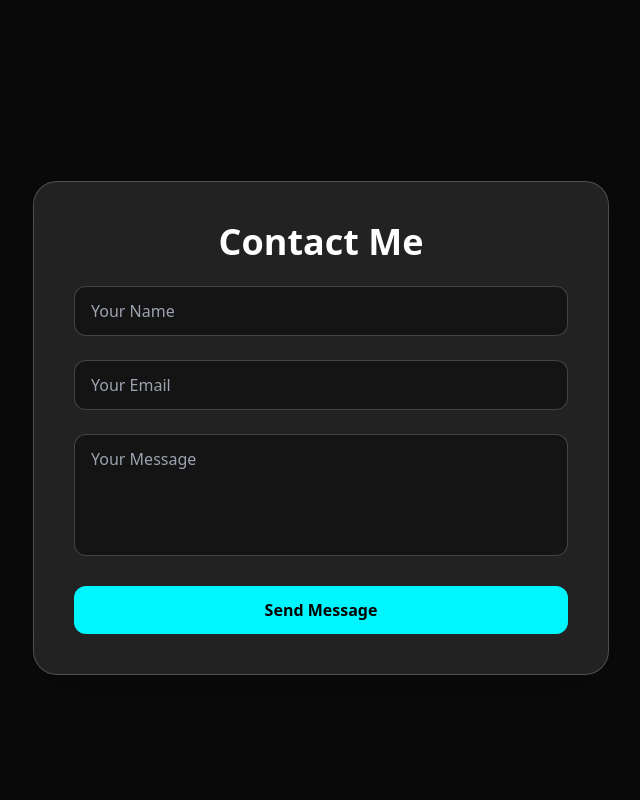
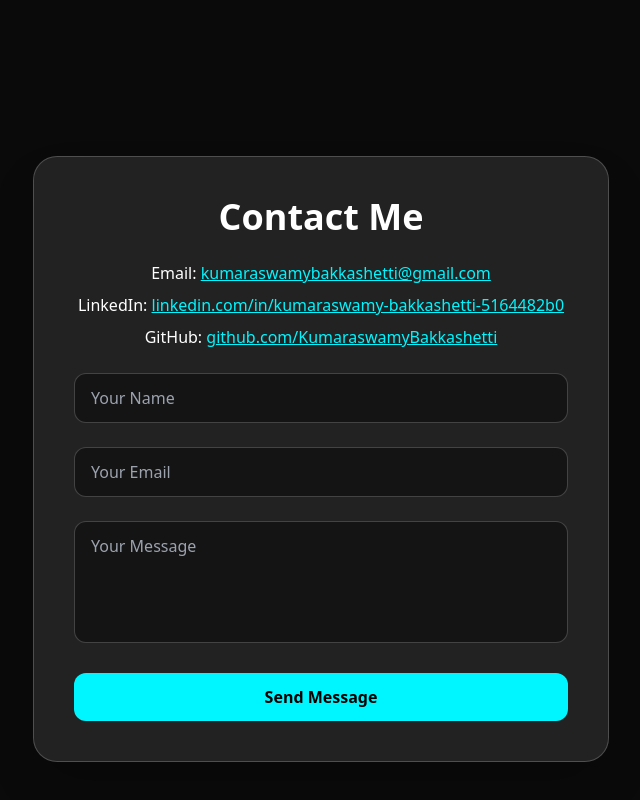
Before and after one commit to KumaraswamyBakkashetti/portfolio-frontend, a React (Vite) app: page / in a window 1280 px wide. Shown: the part 2372-3172 px from the top of the page, without its empty margins (319-959 px from the left). Built offline with nearby package versions, Linux system fonts and the light colour scheme.

Commit message:
updated contact section

```diff
--- a/src/sections/Contact.jsx
+++ b/src/sections/Contact.jsx
@@ -13,6 +13,19 @@ const Contact = () => {
         className="w-full max-w-xl p-10 rounded-3xl bg-white/10 backdrop-blur-xl border border-white/20 shadow-2xl"
       >
         <h2 className="text-4xl font-bold mb-6 text-center">Contact Me</h2>
+
+        {/* contact details */}
+        <div className="mb-6 text-center space-y-2">
+          <p>
+            Email: <a href="mailto:kumaraswamybakkashetti@gmail.com" className="text-neon underline">kumaraswamybakkashetti@gmail.com</a>
+          </p>
+          <p>
+            LinkedIn: <a href="https://www.linkedin.com/in/kumaraswamy-bakkashetti-5164482b0/" target="_blank" rel="noopener noreferrer" className="text-neon underline">linkedin.com/in/kumaraswamy-bakkashetti-5164482b0</a>
+          </p>
+          <p>
+            GitHub: <a href="https://github.com/KumaraswamyBakkashetti" target="_blank" rel="noopener noreferrer" className="text-neon underline">github.com/KumaraswamyBakkashetti</a>
+          </p>
+        </div>
 
         <form className="space-y-6">
           <input
```
